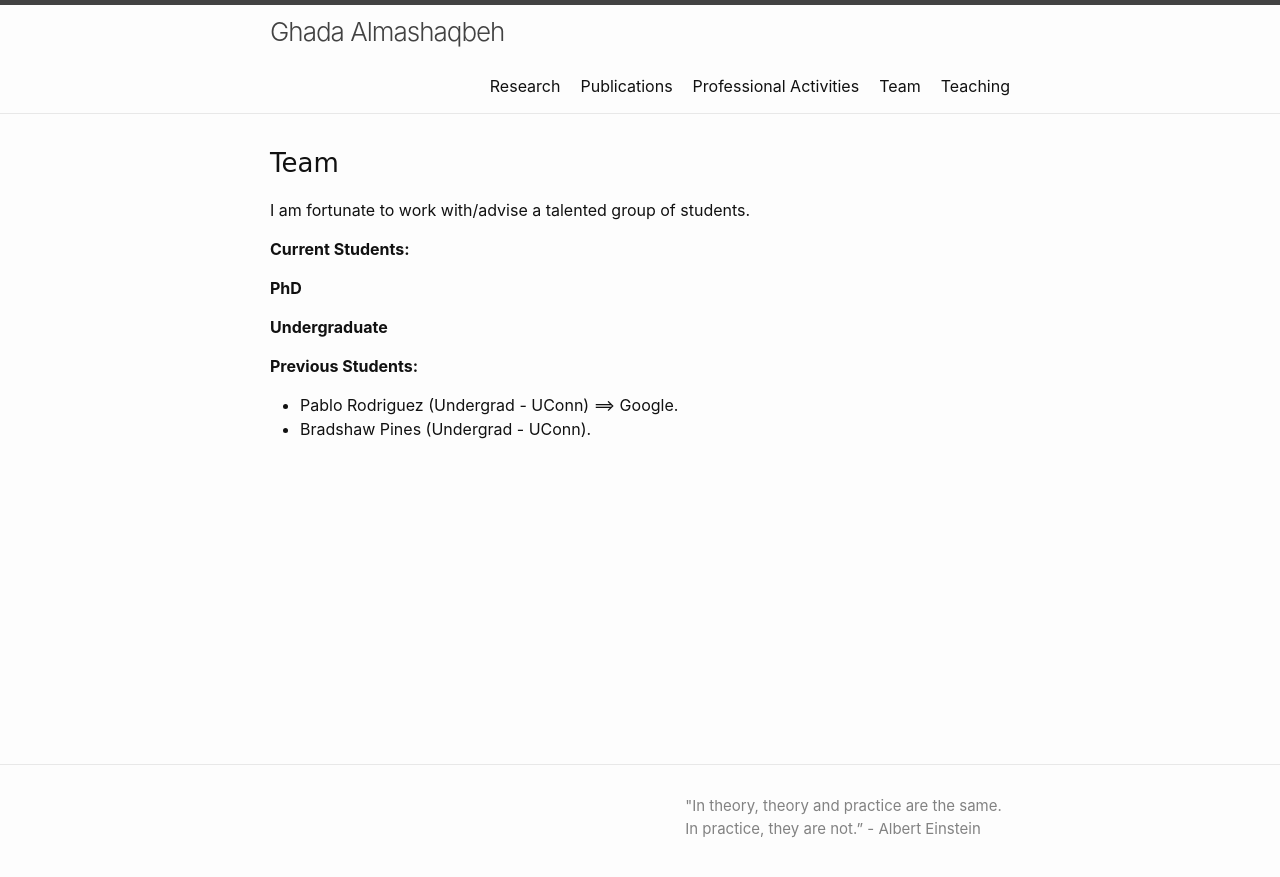
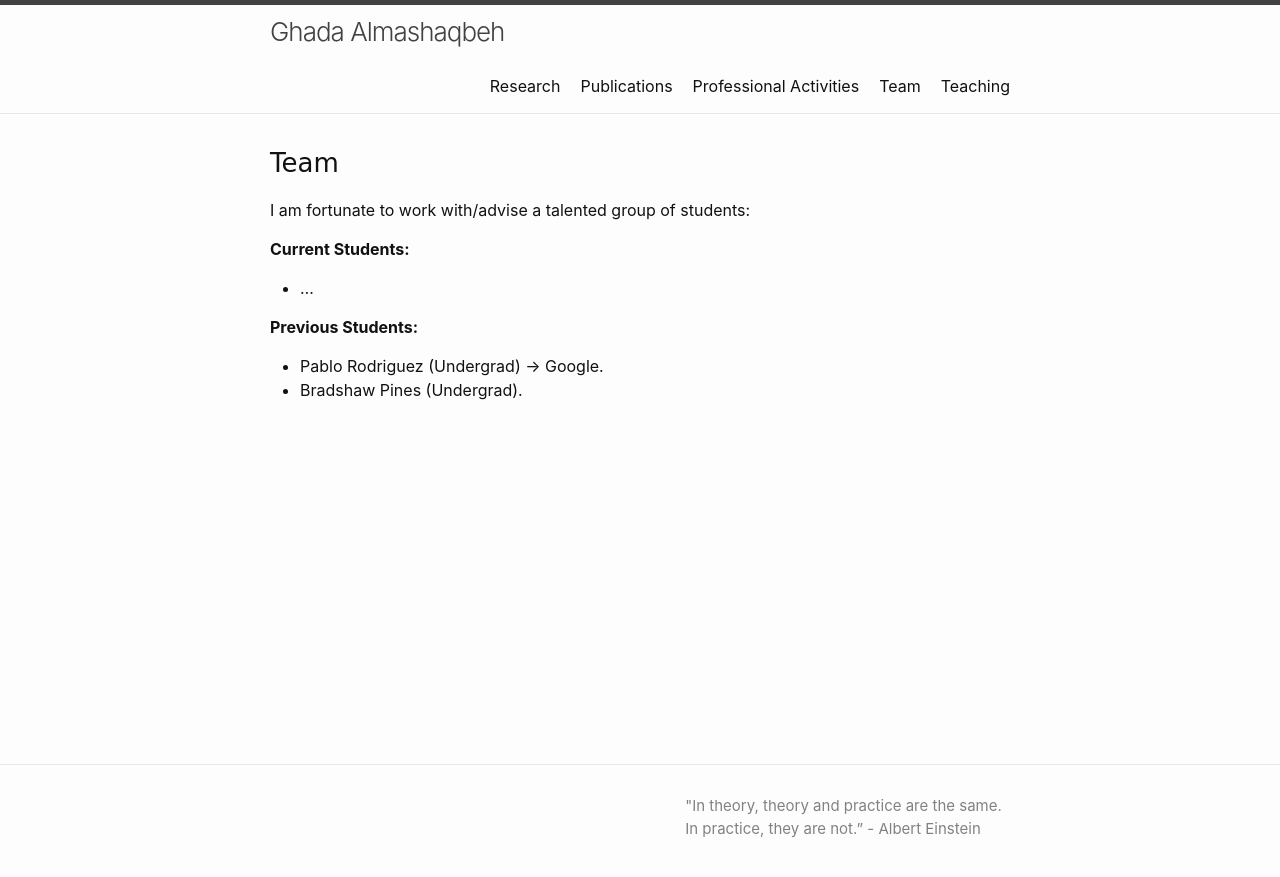
Before and after one commit to GhadaAlmashaqbeh/GhadaAlmashaqbeh.github.io, a Jekyll site: the page built from 04-team.md, in a window 1280 px wide. Shown: the top 877 px of the page. Built offline with Jekyll 4.4.1, drawn with Linux system fonts in a browser that asks for light colours.

Commit message:
update team

```diff
--- a/04-team.md
+++ b/04-team.md
@@ -7,14 +7,11 @@ permalink: /team/
 
 <h3 style="font-family: 'Comic Sans MS'; margin-top: -30px;">Team</h3>
 
-I am fortunate to work with/advise a talented group of students.
+I am fortunate to work with/advise a talented group of students:
 
 **Current Students:**
-
-**PhD**
-
-**Undergraduate**
+* ...
 
 **Previous Students:**
-* Pablo Rodriguez (Undergrad - UConn) ==> Google.
-* Bradshaw Pines (Undergrad - UConn).
+* Pablo Rodriguez (Undergrad) &#8594; Google.
+* Bradshaw Pines (Undergrad).
```
Also changed, not shown: 3 other files.
